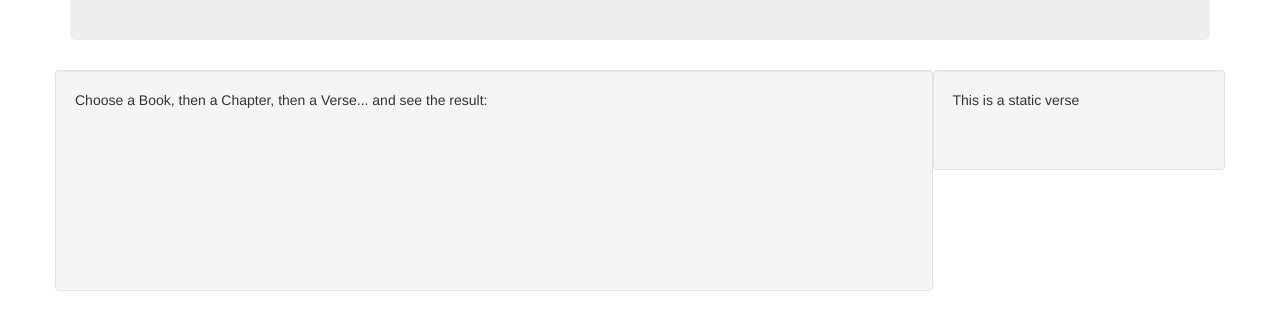
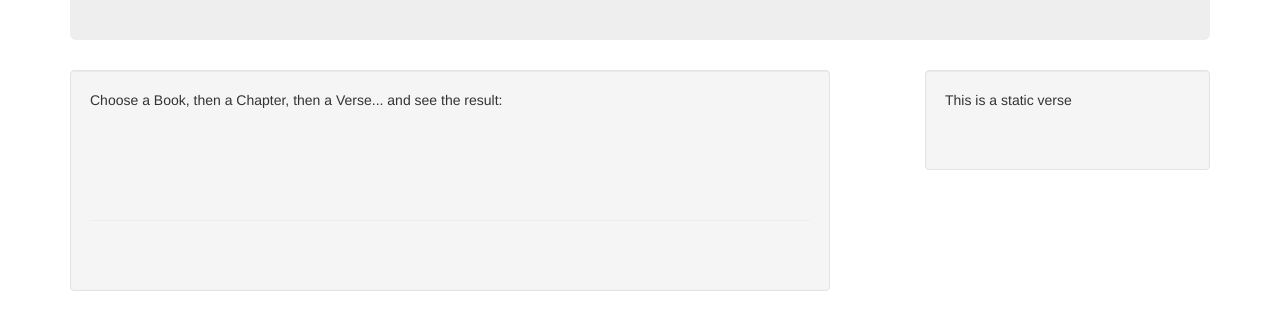
Before and after one commit to SergejKasper/AngularGetBible, a plain HTML site: page index.html in a window 1280 px wide. Shown: the part 200-530 px from the top of the page. Drawn offline with nearby package versions, Linux system fonts and the light colour scheme.

Commit message:
Update 2015-06-19T23:14:34.739Z

```diff
--- a/index.html
+++ b/index.html
@@ -17,14 +17,14 @@
             <h1> Welcome to <a href="https://github.com/SergejKasper/AngularGetBible">AngularGetBible!</a>  </h1>
             <p class="lead">Select your most beloved verse of the Bible and watch the Scripture arrive from <a href="https://getbible.net/api">GetBible</a>.</p>
         </div>
-        <div class="row">
-            <div class="col-sm-9 well">
+        <div>
+            <div class="col-sm-8 well">
                 <p>Choose a Book, then a Chapter, then a Verse... and see the result:</p>
                 <div get-bible-navigation selection="scripture"></div>
                 <hr>
                 <div get-bible-view-verses verses="scripture.verses" chapter_nr="scripture.chapter_nr" book_name="scripture.book_name"></div>
             </div>
-            <div class="col-sm-3 well">
+            <div class="pull-right col-sm-3 well">
                 <p>This is a static verse</p>
                 <div get-bible-view-verses verse_nr='[16]' chapter_nr='3' book_name='"John"'></div>
             </div>
```
